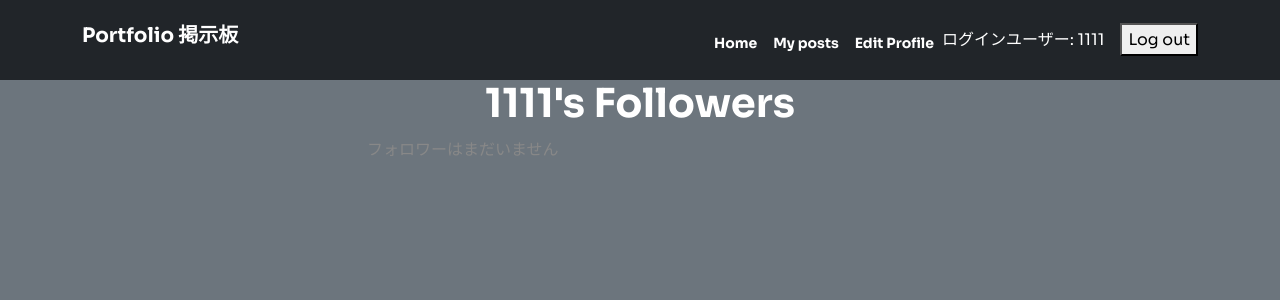
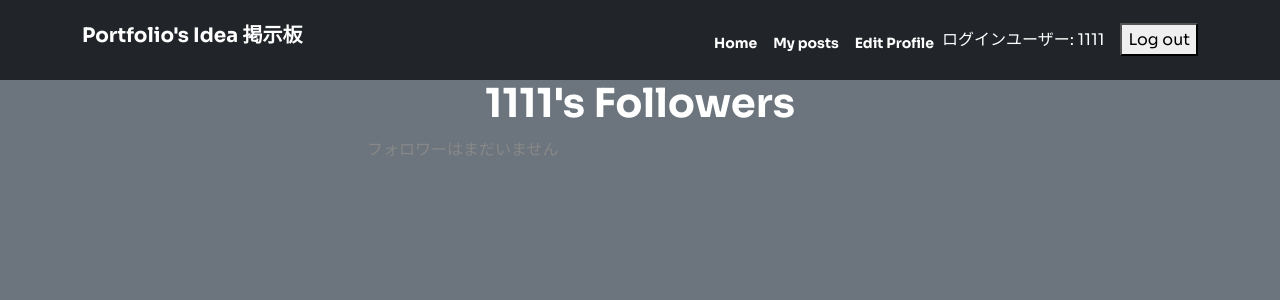
Before and after one commit to goat2130/Django-portfolio-first, a Django app: page /followers/1111/ in a window 1280 px wide. Shown: the top 300 px of the page. Run offline with Django 4.2, Linux system fonts and the light colour scheme; a user stored in the database is signed in; data comes from the database, SQL or seed files in the repository; both versions use the stored data as it was after the commit; data that the repository does not hold is empty.

```diff
--- a/myapp/templates/base.html
+++ b/myapp/templates/base.html
@@ -4,14 +4,14 @@
   <head>
     <link href="https://cdn.jsdelivr.net/npm/bootstrap@5.0.2/dist/css/bootstrap.min.css" rel="stylesheet" integrity="sha384-EVSTQN3/azprG1Anm3QDgpJLIm9Nao0Yz1ztcQTwFspd3yD65VohhpuuCOmLASjC" crossorigin="anonymous">
 
-    <title>My App</title>
+    <title>Portfolio's Idea 掲示板</title>
     <link rel="stylesheet" href="{% static 'myapp/style.css' %}">
     <!-- <script src="path/to/your/javascript/file.js"></script> -->
   </head>
   <body class="bg-secondary">
       <nav class="navbar navbar-expand-lg navbar-dark bg-dark py-3">
         <div class="container">
-          <h1 class="navbar-brand">Portfolio 掲示板</h1>
+          <h1 class="navbar-brand">Portfolio's Idea 掲示板</h1>
           <button class="navbar-toggler" type="button" data-bs-toggle="collapse" data-bs-target="#navbarNav" aria-controls="navbarNav" aria-expanded="false" aria-label="Toggle navigation">
             <span class="navbar-toggler-icon"></span>
           </button>
```
Also changed, not shown: avatars/avatars/defalt_avatar.png (added), avatars/avatars/edamame_Ll3ZAKz.png (added), avatars/avatars/piece_woman_5VqNpVU.png (added), avatars/avatars/pose_pien_uruuru_woman_b3bgR4b.png (added), db.sqlite3.
